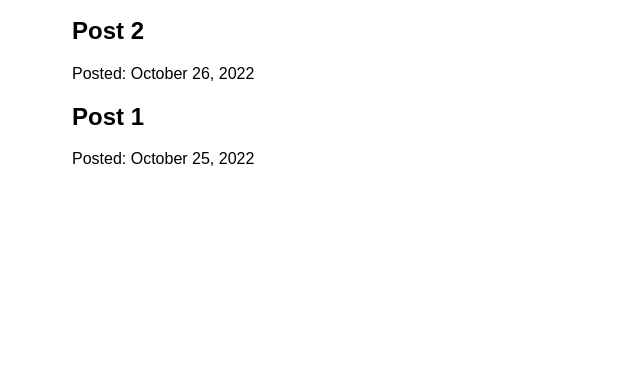
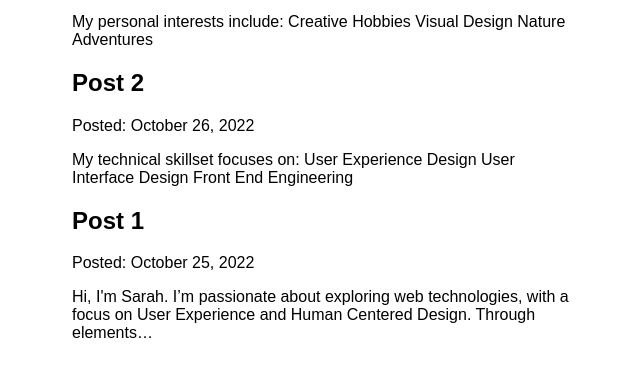
Before and after one commit to labmandala/my-gatsby-site, a Gatsby site: page /blog in a window 1280 px wide. Shown: the part 245-622 px from the top of the page, without its empty margins (318-958 px from the left). Built offline with nearby package versions, Linux system fonts and the light colour scheme; Gatsby itself is replaced by a stand-in of ours.

Commit message:
Render the excerpt of MDX blog posts

```diff
--- a/src/pages/blog.js
+++ b/src/pages/blog.js
@@ -11,6 +11,7 @@ const BlogPage = ({ data }) => {
           <article key={node.id}>
             <h2>{node.frontmatter.title}</h2>
             <p>Posted: {node.frontmatter.date}</p>
+            <p>{node.excerpt}</p>
           </article>
         ))
       }
```
